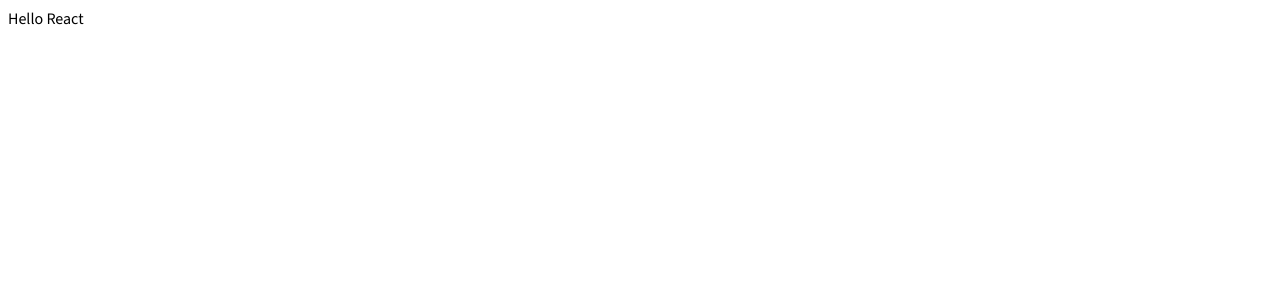
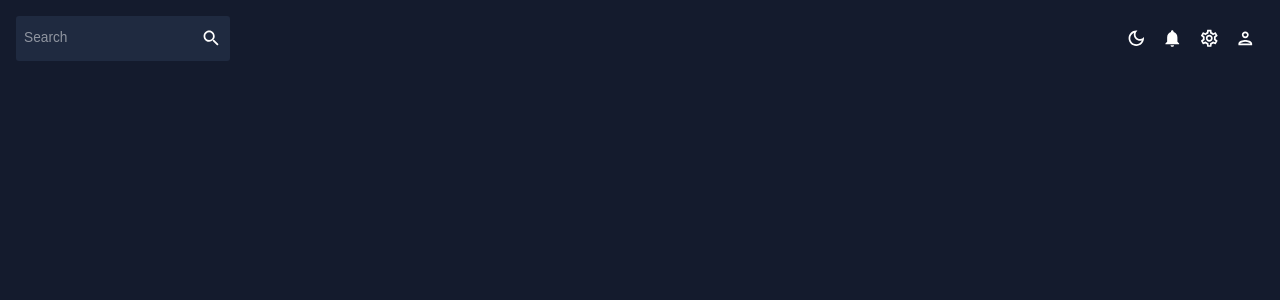
Before and after one commit to saurabhmehta1601/react-admin-dashboard-1, a React (Vite) app: page / in a window 1280 px wide. Shown: the top 300 px of the page. Built offline with nearby package versions, Linux system fonts and the light colour scheme.

Commit message:
feat: add Topbar

```diff
--- a/src/App.tsx
+++ b/src/App.tsx
@@ -1,9 +1,21 @@
+import { ThemeProvider } from "@emotion/react"
+import { ColorModeContext, useMode } from "./theme"
+import { CssBaseline } from "@mui/material"
+import Topbar from "./scenes/global/Topbar"
+
 function App() {
-
+  const [theme, colorMode] = useMode()
   return (
-    <>
-    Hello React
-    </>
+    // eslint-disable-next-line @typescript-eslint/no-explicit-any
+    <ColorModeContext.Provider value={colorMode as any} >
+      <ThemeProvider theme={theme}>
+        <CssBaseline />
+        <div className="app">
+          <main className="content"></main>
+          <Topbar />
+        </div>
+      </ThemeProvider>
+    </ColorModeContext.Provider>
   )
 }
 
--- a/src/scenes/global/Topbar.tsx
+++ b/src/scenes/global/Topbar.tsx
@@ -1,8 +1,47 @@
-import React from 'react'
+import { useContext } from 'react'
+import { ColorModeContext, tokens } from '../../theme'
+import { useTheme } from '@mui/material'
+import Box from '@mui/material/Box'
+import InputBase from '@mui/material/InputBase'
+import IconButton from '@mui/material/IconButton'
+import LightModeOutlinedIcon from "@mui/icons-material/LightModeOutlined"
+import DarkModeOutlinedIcon from "@mui/icons-material/DarkModeOutlined"
+import SearchOutlinedIcon from "@mui/icons-material/SearchOutlined"
+import SettingsOutlinedIcon from '@mui/icons-material/SettingsOutlined'
+import NotificationsIcon from "@mui/icons-material/Notifications"
+import PersonOutlinedIcon from "@mui/icons-material/PersonOutlined"
 
 const Topbar = () => {
+  const theme = useTheme()
+  const colors = tokens(theme.palette.mode)
+  const colorMode = useContext(ColorModeContext)
+
   return (
-    <div>Topbar</div>
+    <Box display="flex" justifyContent="space-between" p={2}>
+      {/* SEARCH BAR */}
+      <Box display="flex" p={1} alignItems="center" borderRadius={"3px"} sx={{ backgroundColor: colors.primary[400] }}>
+        <InputBase sx={{ flex: 1 }} placeholder='Search' />
+        <SearchOutlinedIcon />
+      </Box>
+      <Box display="flex" alignItems="center">
+        <IconButton onClick={() => colorMode.toggleColorMode()}>
+          {theme.palette.mode === "dark" ? <DarkModeOutlinedIcon /> : <LightModeOutlinedIcon />}
+        </IconButton>
+
+        <IconButton>
+          <NotificationsIcon />
+        </IconButton>
+
+        <IconButton>
+          <SettingsOutlinedIcon />
+        </IconButton>
+
+        <IconButton>
+          <PersonOutlinedIcon />
+        </IconButton>
+
+      </Box>
+    </Box>
   )
 }
 
--- a/src/theme.ts
+++ b/src/theme.ts
@@ -196,7 +196,7 @@ export const themeSettings = (mode: themeType) => {
 };
 
 // context for color mode
-export const ColorModeContext = createContext({
+export const ColorModeContext = createContext<{ toggleColorMode: () => void }>({
   // eslint-disable-next-line @typescript-eslint/no-empty-function
   toggleColorMode: () => {},
 });
```
